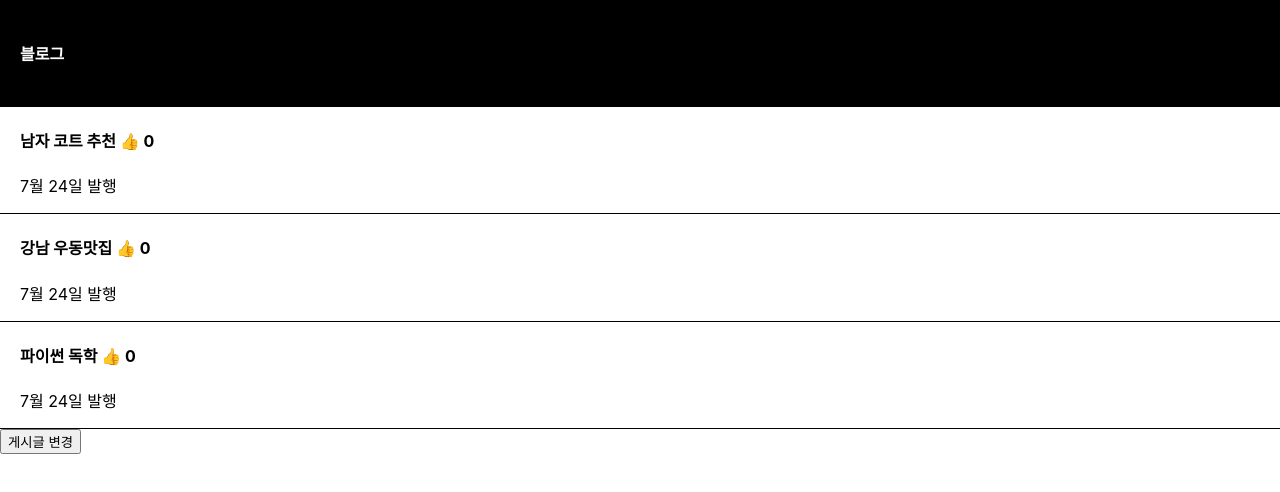
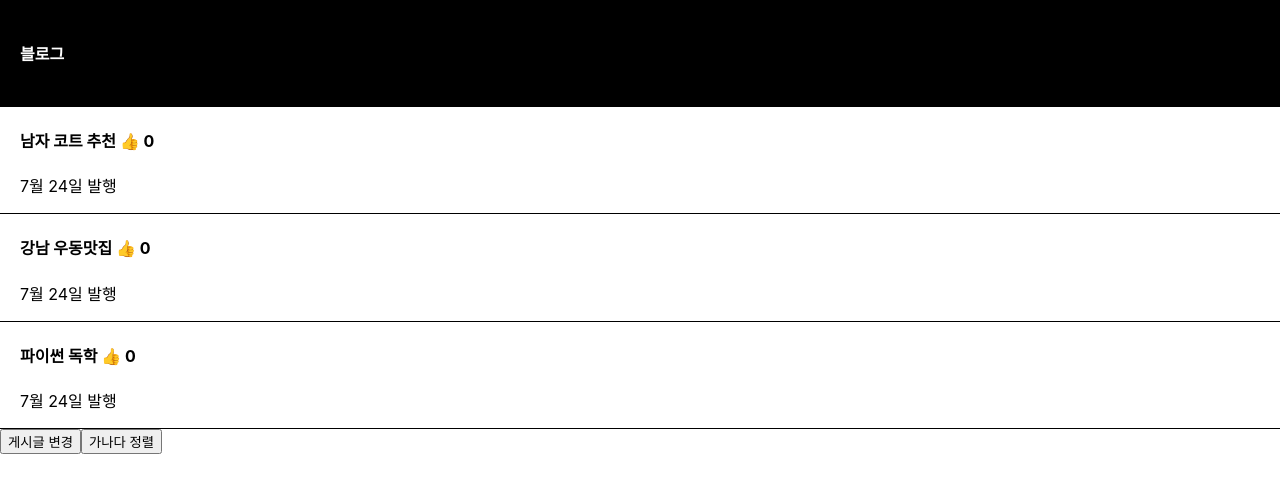
Before and after one commit to DuhanMo/react-study, a React (Create React App) app: page / in a window 1280 px wide. Shown: the top 492 px of the page. Built offline with nearby package versions, Linux system fonts and the light colour scheme.

Commit message:
feat: copy, setState를 사용한 가나다 순 정렬

```diff
--- a/src/App.js
+++ b/src/App.js
@@ -25,9 +25,14 @@ function App() {
       </div>
       <button onClick={() => {
         let copy = [...title];
-        copy[0] = '여자 코트 추천'
-        setTitle(copy)
+        copy[0] = '여자 코트 추천';
+        setTitle(copy);
       }}>게시글 변경</button>
+      <button onClick={() => {
+        let copy = [...title];
+        copy.sort();
+        setTitle(copy);
+      }}>가나다 정렬</button>
     </div>
   );
 }
```
